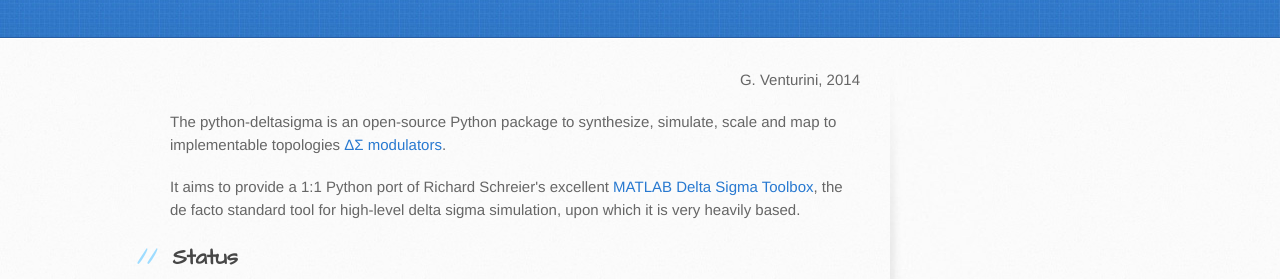
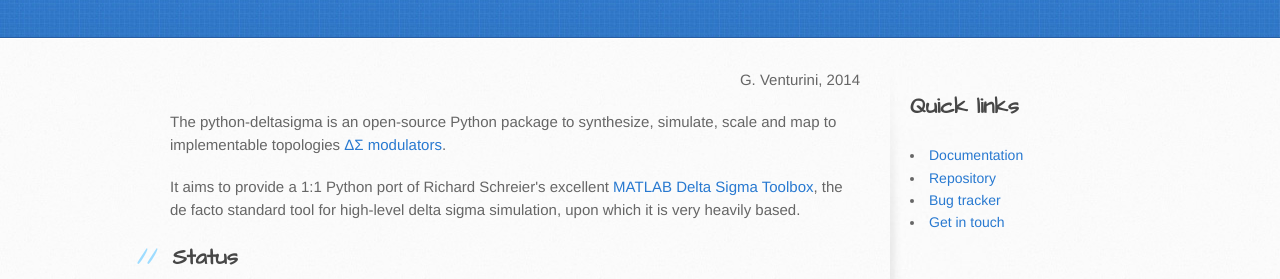
Before and after one commit to ggventurini/python-deltasigma, a plain HTML site: page index.html in a window 1280 px wide. Shown: the part 197-476 px from the top of the page. Drawn offline with Linux system fonts and the light colour scheme.

Commit message:
Add quick links.

```diff
--- a/index.html
+++ b/index.html
@@ -13,7 +13,7 @@
     <script src="//html5shiv.googlecode.com/svn/trunk/html5.js"></script>
     <![endif]-->
 
-    <title>python-deltasigma by ggventurini</title>
+    <title>python-deltasigma</title>
   </head>
 
   <body>
@@ -197,6 +197,13 @@ Venturini and the <code>python-deltasigma</code> contributors.</p>
         </section>
 
         <aside id="sidebar">
+          <p class="repo-owner">Quick links</p>
+          <p>
+          <li><a href="http://docs.python-deltasigma.io/">Documentation</a></li>
+          <li><a href="http://github.com/ggventurini/python-deltasigma">Repository</a></li>
+          <li><a href="http://github.com/ggventurini/python-deltasigma/issues">Bug tracker</a></li>
+          <li><a href="http://tinymailto.com/5310">Get in touch</a></li>
+          </p>
         </aside>
       </div>
     </div>
--- a/stylesheets/stylesheet.css
+++ b/stylesheets/stylesheet.css
@@ -115,13 +115,17 @@ aside#sidebar {
   min-height: 504px;
   float: right;
   background: transparent url(../images/sidebar-bg.jpg) 0 0 no-repeat;
-  font-size: 12px;
-  line-height: 1.3;
+  font-size: 14px;
+  line-height: 1.6;
 }
 
 aside#sidebar p.repo-owner,
 aside#sidebar p.repo-owner a {
+  font-family: 'Architects Daughter', 'Helvetica Neue', Helvetica, Arial, serif;
+  font-size: 22px;
   font-weight: bold;
+  margin-top: 20px;
+  color: #474747;
 }
 
 #downloads {
```
